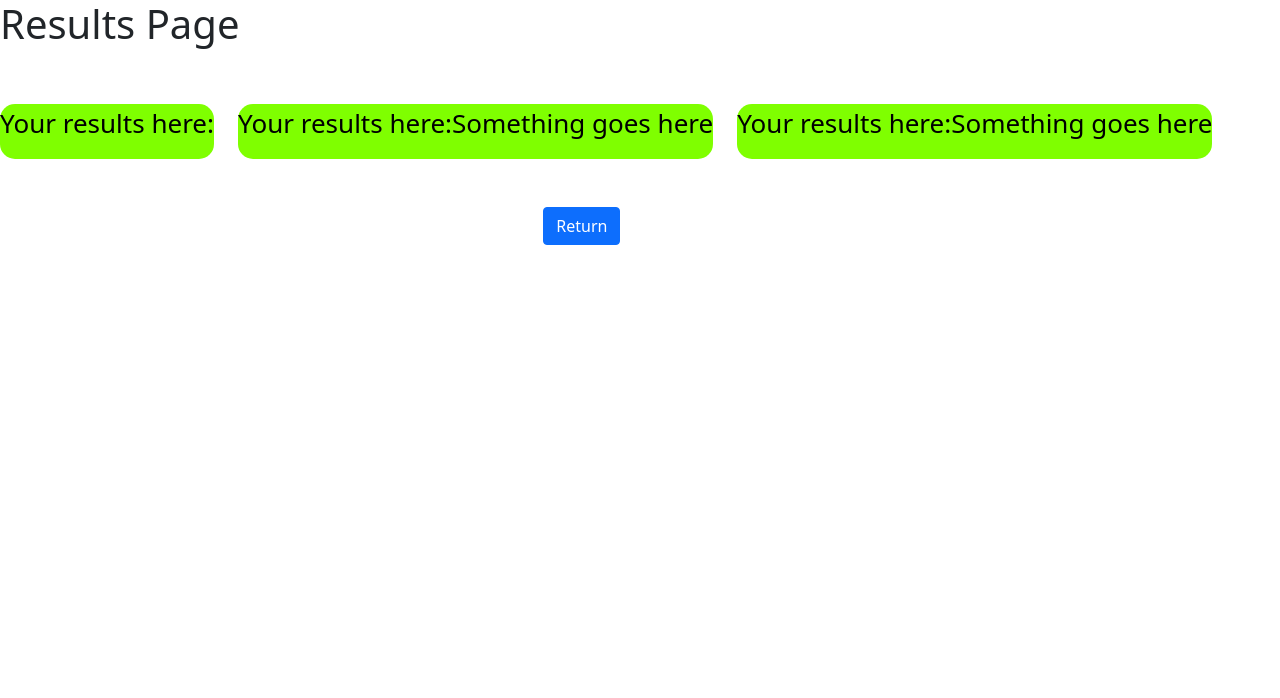
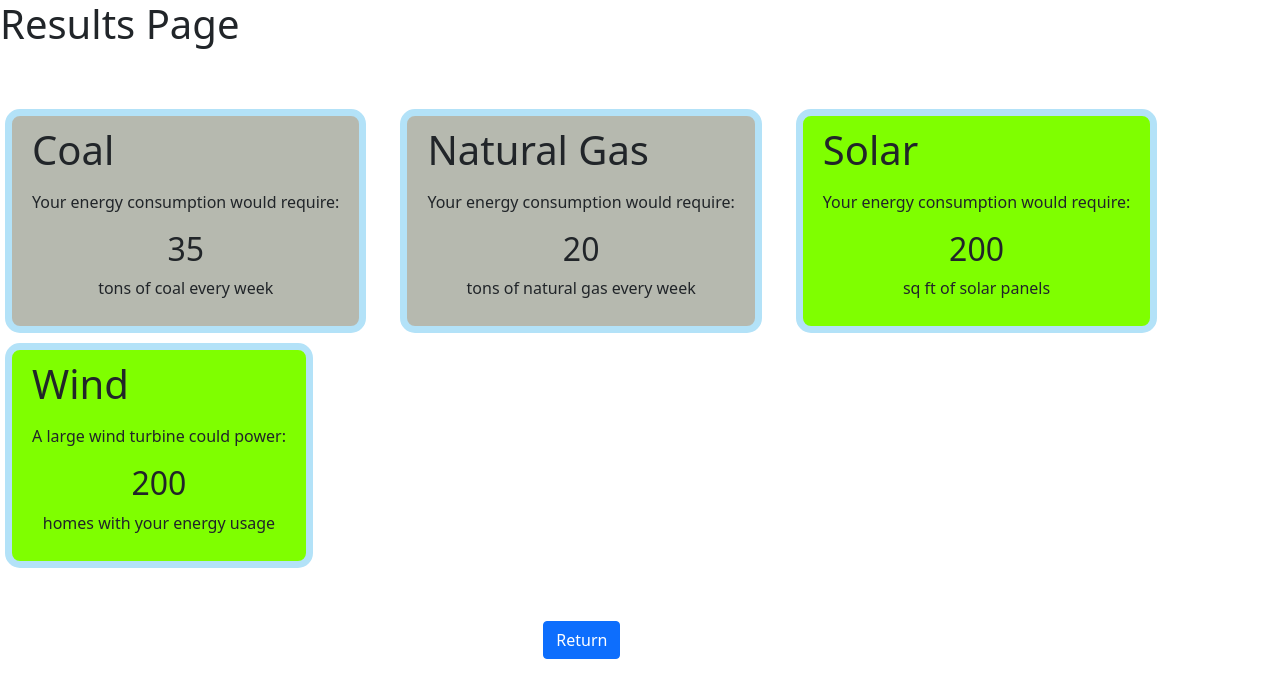
Before and after one commit to CEN-3031-Project-Team-3/PowerMeUp, a React (Create React App) app: page /results in a window 1280 px wide. Shown: the top 698 px of the page. Built offline with nearby package versions, Linux system fonts and the light colour scheme.

Commit message:
Edited App-results css and added template 'squares' to Results.js

```diff
--- a/src/App.css
+++ b/src/App.css
@@ -50,13 +50,36 @@
 }
 
 .App-results {
+
+  border-radius: 15px;
+  margin: 5px;
+  padding: 10px 20px;
+  cursor: pointer;
+  border: 7px solid#b3e2f8;
+  /*
   border-radius: 15px;
   background-color: chartreuse;
   align-content: center;
-  min-height: min-content;
-  max-width: max-content;
+  min-height: 200px;
+  min-width: 200px;
+  max-width: max-content ;
   display: flex;
   text-align: center;
   font-size: calc(10px + 2vmin);
   color: black;
+  */
 }
+
+.App-results.good {
+  background: chartreuse;
+}
+
+.App-results.bad {
+  background: rgb(182, 185, 175);
+}
+
+.App-results h1 {
+  display: flex;
+  align-items:flex-start;
+  justify-content: space-between;
+}
--- a/src/components/Results.js
+++ b/src/components/Results.js
@@ -21,40 +21,48 @@ export default function Results(){
           <Row>
             <Col sm="auto">
                 <div className="App">
-                    <header className="App-results">
-                            <p>
-                            Your results here:
-                            </p>
+                    <header className="App-results bad">
+                            <h1>Coal</h1>
+                            <p></p>
+                            <p>Your energy consumption would require: </p>
+                            <h2>35</h2>
+                            <p> tons of coal every week</p>
                     </header>
                 </div>
             </Col>
 
             <Col sm="auto">
                 <div className="App">
-                    <header className="App-results">
-
-                            <p>
-                            Your results here:
-                            </p>
-                        <div></div>
-                            <p>
-                                Something goes here
-                            </p>
+                    <header className="App-results bad">
+                    <h1>Natural Gas</h1>
+                    <p></p>
+                    <p>Your energy consumption would require: </p>
+                    <h2>20</h2>
+                    <p> tons of natural gas every week</p>
                     </header>
                 </div>
             </Col>
 
             <Col sm="auto">
                 <div className="App">
-                    <header className="App-results">
+                    <header className="App-results good">
+                    <h1>Solar</h1>
+                            <p></p>
+                            <p>Your energy consumption would require: </p>
+                            <h2>200</h2>
+                            <p> sq ft of solar panels</p>
+                    </header>
+                </div>
+            </Col>
 
-                            <p>
-                            Your results here:
-                            </p>
-
-                            <p>
-                                Something goes here
-                            </p>
+            <Col sm="auto">
+                <div className="App">
+                    <header className="App-results good">
+                    <h1>Wind</h1>
+                            <p></p>
+                            <p>A large wind turbine could power: </p>
+                            <h2>200</h2>
+                            <p> homes with your energy usage</p>
                     </header>
                 </div>
             </Col>
```
